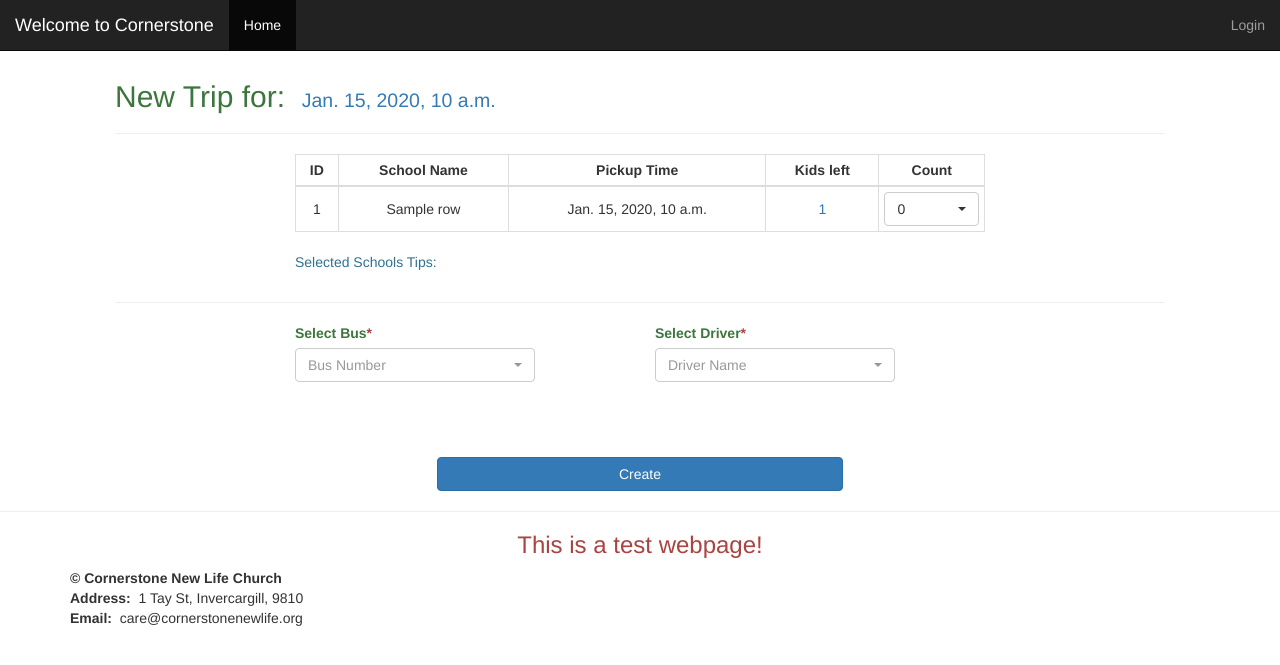
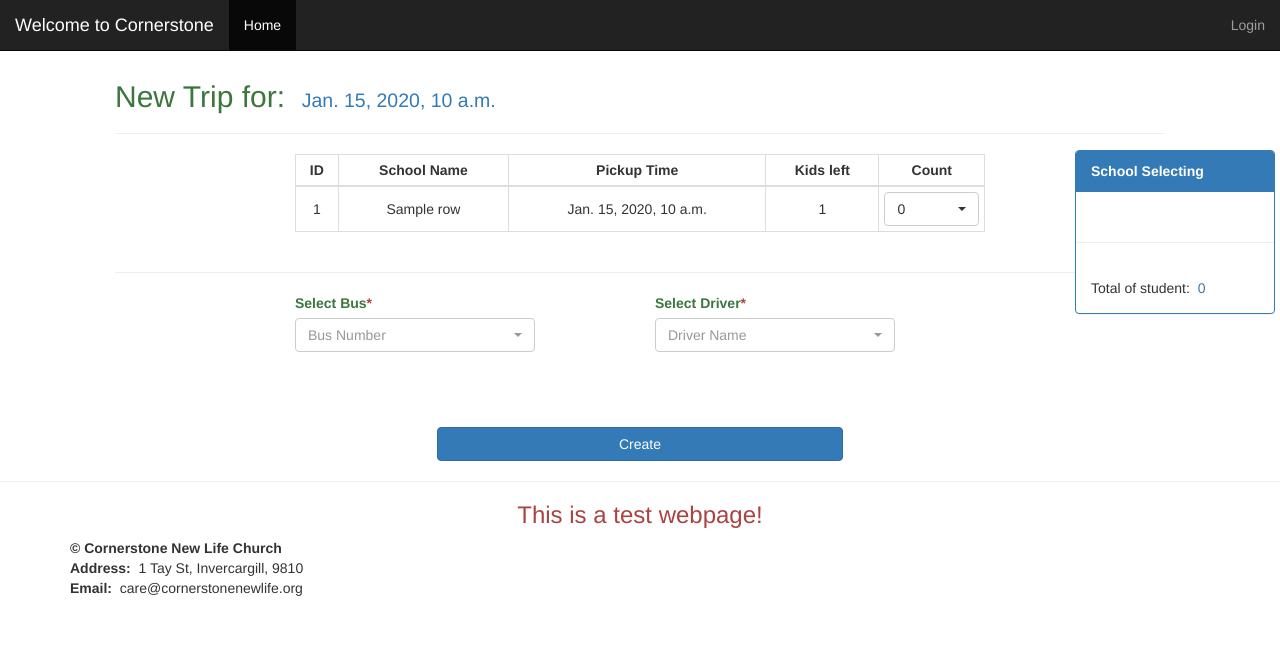
Before and after one commit to slayertang/Cornerstone, a Django app: template templates/cornerstone/newtrip.html in a window 1280 px wide. Shown: the top 665 px of the page. Run offline with Django 3.2, Linux system fonts and the light colour scheme; tables that the repository leaves empty hold one stand-in row (values such as "Sample post"); the template is opened without the code that fills it: values that come from a table or form of the project are taken from there, most other values are stand-ins (such as "Sample title", 1, 10 or a date in 2020); some libraries are stand-ins or nearby versions.

Commit message:
Version 1.01

```diff
--- a/static/base/css/newtrip.css
+++ b/static/base/css/newtrip.css
@@ -7,3 +7,10 @@
     vertical-align: middle;
     text-align: center;
 }
+
+#tip {
+    width: 200px;
+    position: fixed;
+    top: 150px;
+    right: 5px;
+}
--- a/static/base/js/newtrip.js
+++ b/static/base/js/newtrip.js
@@ -25,9 +25,12 @@ function displayOptions() {
 };
 
 function tips() {
+    var total = 0;
+    $('#total').text(total);
     // 添加对于所有select改变的监测事件；
     $("#tb tr td select").each(function() {
         $(this).on('change', function() {
+            total = 0;
             var num = $(this).val();
             var sname = $(this).parent().parent().prev().prev().prev().text();
             var sid = $(this).parent().parent().parent().attr('id');
@@ -36,20 +39,19 @@ function tips() {
             // 添加前先判断是否有class值为该学校id的p标签，若有，先删除再添加;
             $('#tips p').remove('.' + sid);
             if (Number(num) > 0) {
+                $('#' + sid).addClass('info')
                 $('#tips').append("<p class='text-danger " + sid + "'" + "sid=" + sid + ">" + sname + ": " + num + "</p>");
+            } else {
+                $('#' + sid).removeClass();
             };
+            $('#tips p').each(function() {
+                var n = Number($(this).text().split(':')[1]);
+                total += n;
+            });
+            // console.log(total);
+            $('#total').text(total);
         });
     });
-    // $('#driver').on('change', function() {
-    //     var dname = $(this).val();
-    //     var did = $(this).find('option:selected').attr('did');
-    //     console.log(did, dname);
-    // });
-    // $('#bus').on('change', function() {
-    //     var bname = $(this).val().split('--')[0];
-    //     var bid = $(this).find('option:selected').attr('bid');
-    //     console.log(bid, bname);
-    // });
 };
 
 function submit() {
--- a/templates/cornerstone/archived_trip_edit.html
+++ b/templates/cornerstone/archived_trip_edit.html
@@ -43,7 +43,7 @@
                         </td>
                     </tr>
                     {% endfor %} {% for key, value in absdict.items %}
-                    <tr id="{{key}}">
+                    <tr id="{{key}}" class="danger">
                         <td na='id'>{{key}}</td>
                         <td na='school'>{{value.2}}</td>
                         <td na='name'>{{value.0}} {{value.1}}</td>
--- a/templates/cornerstone/newtrip.html
+++ b/templates/cornerstone/newtrip.html
@@ -6,6 +6,16 @@
 <script src="{%static 'base/js/bootstrap-select.min.js'%}"></script>
 <script src="{%static 'base/js/newtrip.js'%}"></script>
 {% endblock linkscript %} {% block main %}
+<div>
+    <div class="panel panel-primary" id="tip">
+        <div class="panel-heading"><b>School Selecting</b></div>
+        <div class="panel-body" id="tips">
+        </div>
+        <hr>
+        <div class="panel-body">Total of student:&nbsp;&nbsp;<span id="total" class="text-primary"></span>
+        </div>
+    </div>
+</div>
 <div class="container" style="padding: 6rem;">
     <div>
         <h2 class="text-success">New Trip for:&nbsp;&nbsp;<small id="date" class="text-primary">{{date}}</small></h2>
@@ -13,7 +23,7 @@
     </div>
     <div class="row">
         <div class="col-sm-8 col-sm-offset-2">
-            <table class="table table-hover table-condensed table-bordered">
+            <table class="table table-condensed table-bordered">
                 <thead>
                     <tr>
                         <th>ID</th>
@@ -29,7 +39,7 @@
                         <td na='nid'>{{row.id}}</td>
                         <td na='name'>{{row.school_name}}</td>
                         <td na='pickuptime'>{{row.pickup_time}}</td>
-                        <td na='count' class="text-primary">{{row.num}}</td>
+                        <td na='count' class="text-default">{{row.num}}</td>
                         <td na='counter'>
                             <select class="selectpicker" data-width="100%" title="">
                             </select>
@@ -40,9 +50,9 @@
                     {% endfor %}
                 </tbody>
             </table>
-            <div id="tips">
+            <!-- <div id="tips">
                 <p class="text-info">Selected Schools Tips:</p>
-            </div>
+            </div> -->
         </div>
     </div>
     <hr>
```
